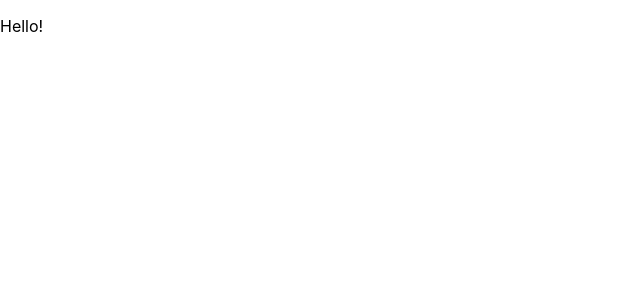
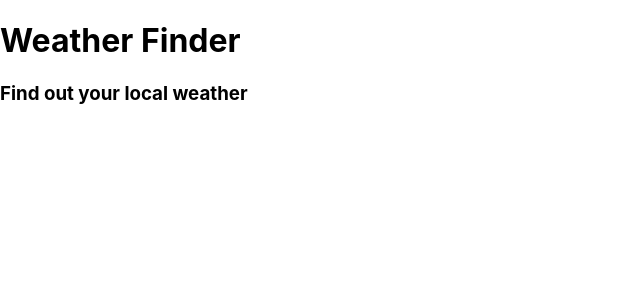
Before and after one commit to Anevo/weather-app-react, a React (Create React App) app: page / in a window 1280 px wide. Shown: the top 300 px of the page, without its empty margins (0-640 px from the left). Built offline with nearby package versions, Linux system fonts and the light colour scheme.

Commit message:
Update: Added Components directory and created Titles JS file

```diff
--- a/src/App.js
+++ b/src/App.js
@@ -1,11 +1,11 @@
 import React from "react";
+import Titles from "./Components/Titles";
 
 class App extends React.PureComponent {
-
   render() {
     return (
       <div>
-        <p>Hello!</p>
+        <Titles/>
       </div>
     );
   }
--- /dev/null
+++ b/src/Components/Titles.js
@@ -0,0 +1,14 @@
+import React from "react";
+
+class Titles extends React.PureComponent {
+    render() {
+        return (
+            <div>
+                <h1 className="title-maintitle">Weather Finder</h1>
+                <h3 className="title-subtitle">Find out your local weather</h3>
+            </div>
+        );
+    }
+}
+
+export default Titles;
```
